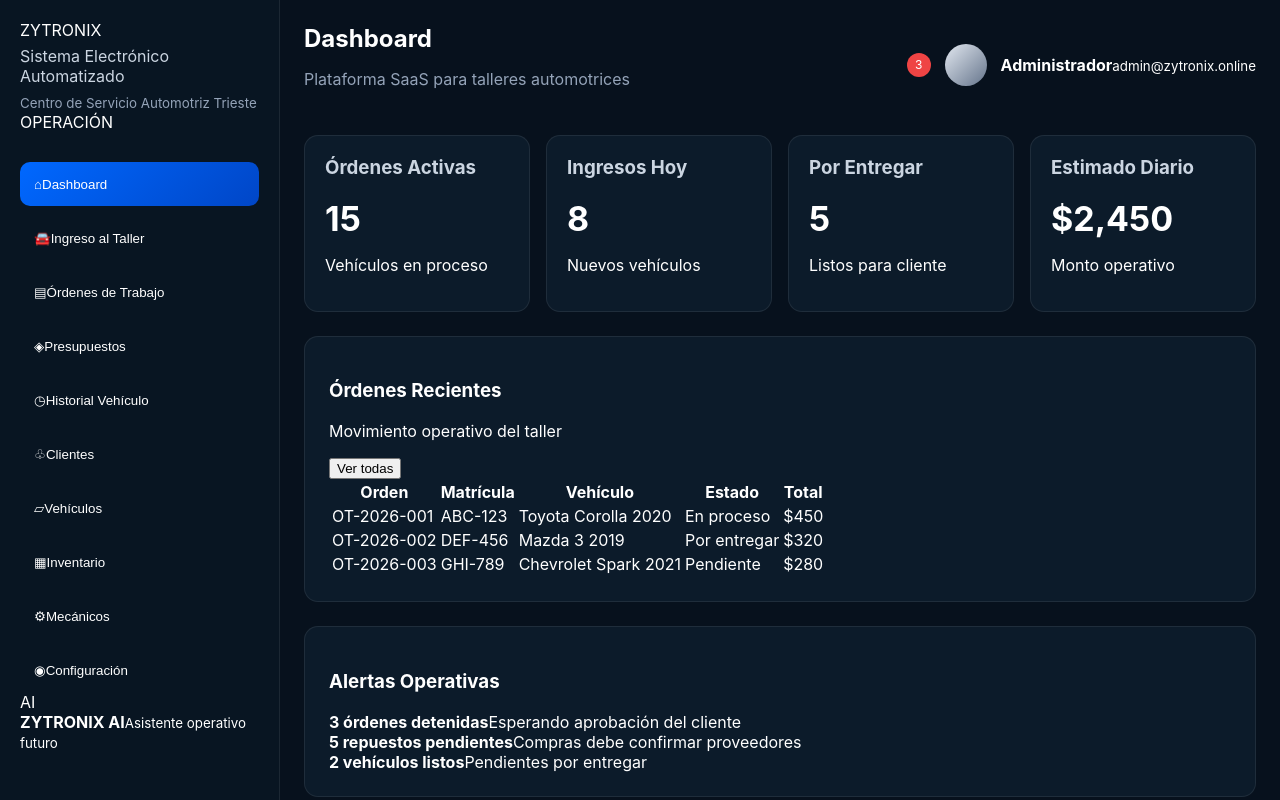
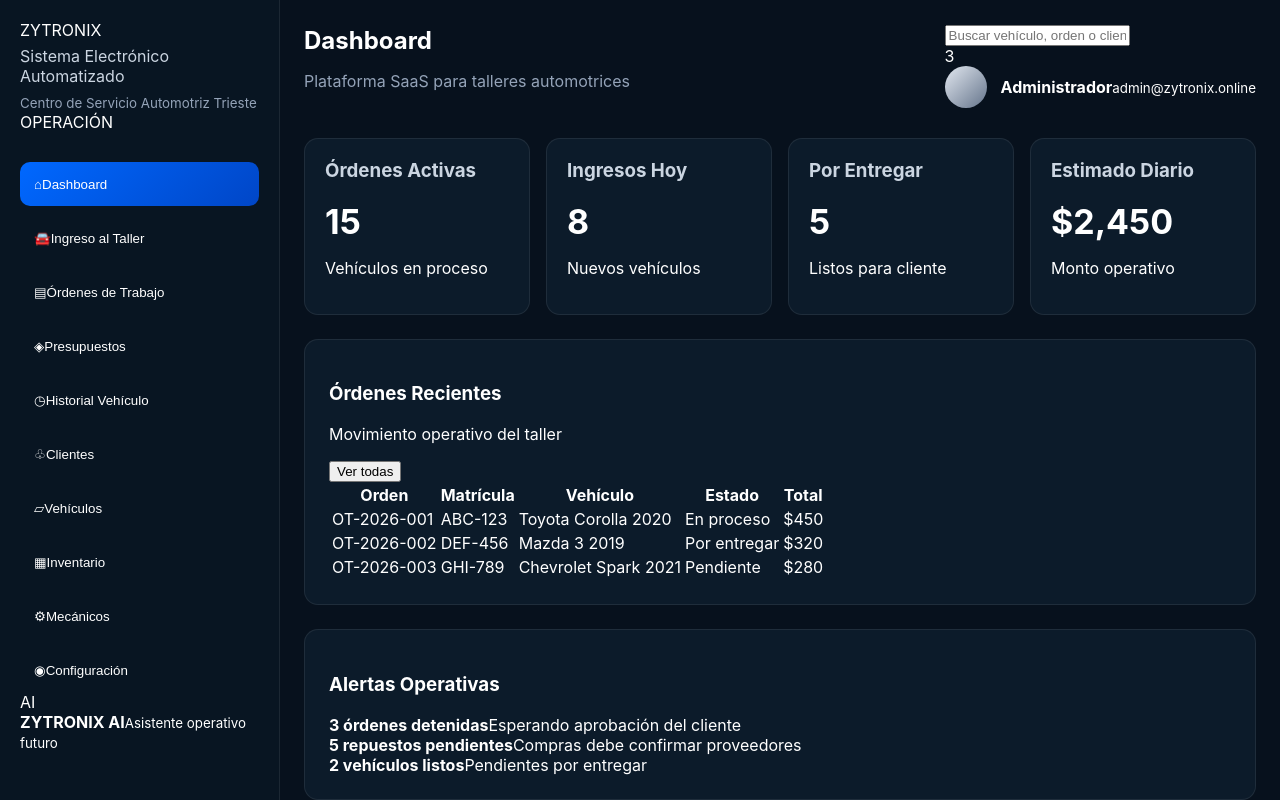
Before and after one commit to TiendaCompu/Trieste-App, a React app in the folder frontend/: page / in a window 1280 px wide. Shown: the top 800 px of the page. Built offline with nearby package versions, Linux system fonts and the light colour scheme; the HTML template or start-up script is replaced by a standard one.

Commit message:
Upgrade topbar premium layout

```diff
--- a/frontend/src/components/Topbar.jsx
+++ b/frontend/src/components/Topbar.jsx
@@ -2,20 +2,26 @@ import React from 'react';
 
 export default function Topbar({ title }) {
   return (
-    <header className="topbar">
+    <header className="topbar premium-topbar">
       <div>
         <h2>{title}</h2>
         <p>Plataforma SaaS para talleres automotrices</p>
       </div>
 
-      <div className="userbox">
-        <span className="badge">3</span>
+      <div className="topbar-actions">
+        <div className="search-box">
+          <input placeholder="Buscar vehículo, orden o cliente..." />
+        </div>
 
-        <div className="avatar"></div>
+        <div className="notification-dot">3</div>
 
-        <div>
-          <strong>Administrador</strong>
-          <small>admin@zytronix.online</small>
+        <div className="userbox premium-userbox">
+          <div className="avatar premium-avatar"></div>
+
+          <div>
+            <strong>Administrador</strong>
+            <small>admin@zytronix.online</small>
+          </div>
         </div>
       </div>
     </header>
```
